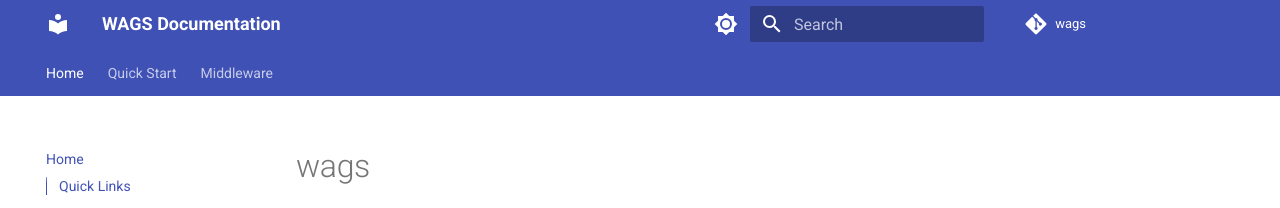
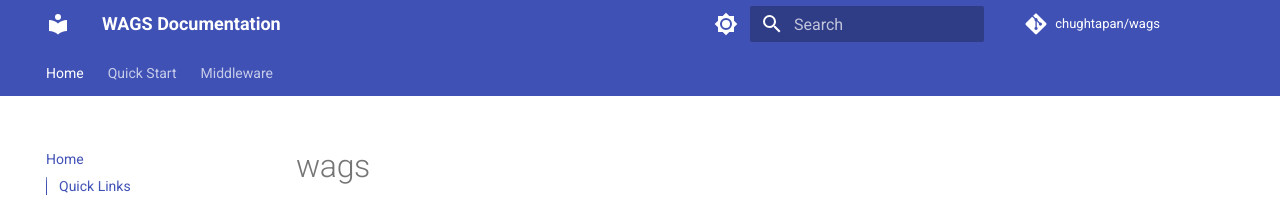
Before and after one commit to chughtapan/wags, an MkDocs documentation site: the page built from docs/index.md, in a window 1280 px wide. Shown: the top 208 px of the page. Built offline with MkDocs 1.6.1 and Material for MkDocs 9.7.7, drawn with Linux system fonts in a browser that asks for light colours; comment, search, counter and statistics services are not loaded.

```diff
--- a/mkdocs.yml
+++ b/mkdocs.yml
@@ -1,9 +1,10 @@
 site_name: WAGS Documentation
 site_description: Web Agent Gateway System - Middleware orchestration for MCP servers
 site_author: WAGS Team
-site_url: https://wags.dev
+site_url: https://chughtapan.github.io/wags/
 repo_url: https://github.com/chughtapan/wags
-repo_name: wags
+repo_name: chughtapan/wags
+edit_uri: edit/main/docs/
 
 theme:
   name: material
```
Also changed, not shown: 2 other files.
